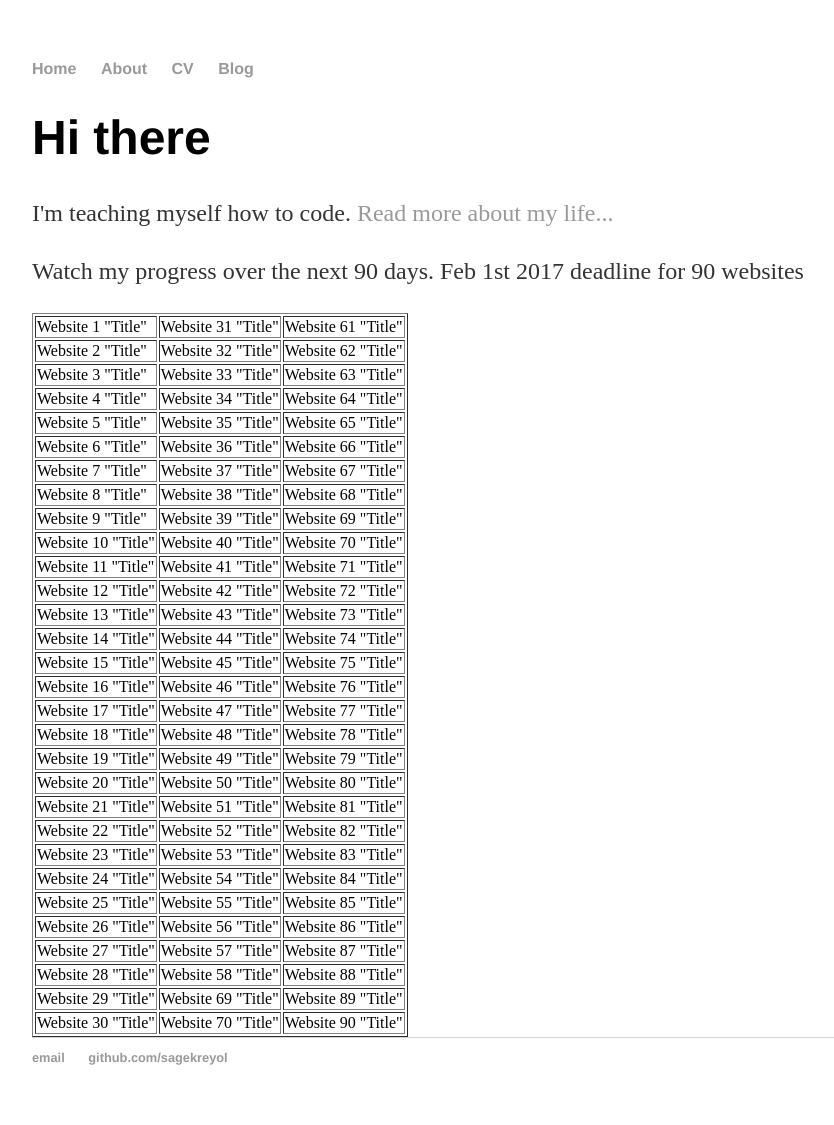
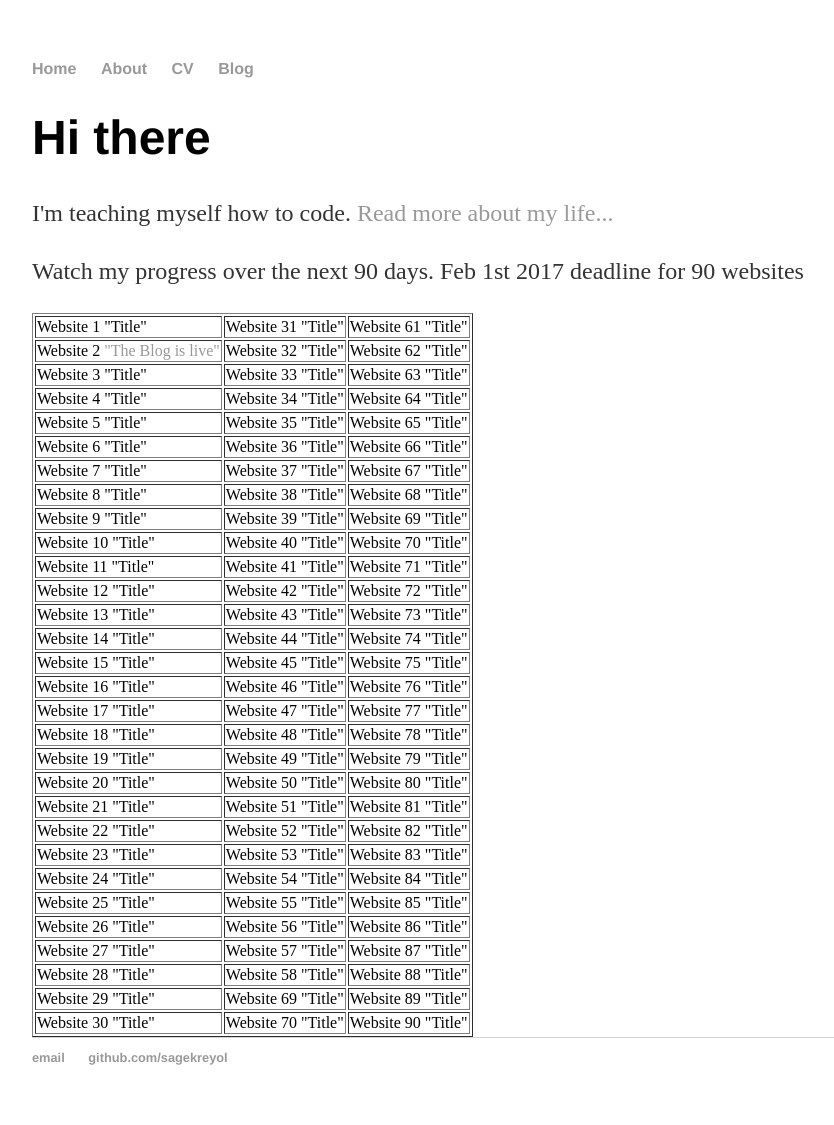
Before and after one commit to sagekreyol/sagekreyol.github.io, a Jekyll site: the page built from index.html, in a window 1280 px wide. Shown: the whole page, without its empty margins (160-994 px from the left). Built offline with Jekyll 4.4.1, drawn with Linux system fonts in a browser that asks for light colours.

Commit message:
Update index.html

```diff
--- a/index.html
+++ b/index.html
@@ -14,7 +14,7 @@ title: Sagekreyol
     <td>Website 61 "Title"</td>
   </tr>
   <tr>
-<td>Website 2 "Title"</td>
+    <td>Website 2 <a href="/blog/2016/10/25/Day2BlogCreation">"The Blog is live"</a> </td>
     <td>Website 32 "Title"</td>
     <td>Website 62 "Title"</td>
   </tr>
```
